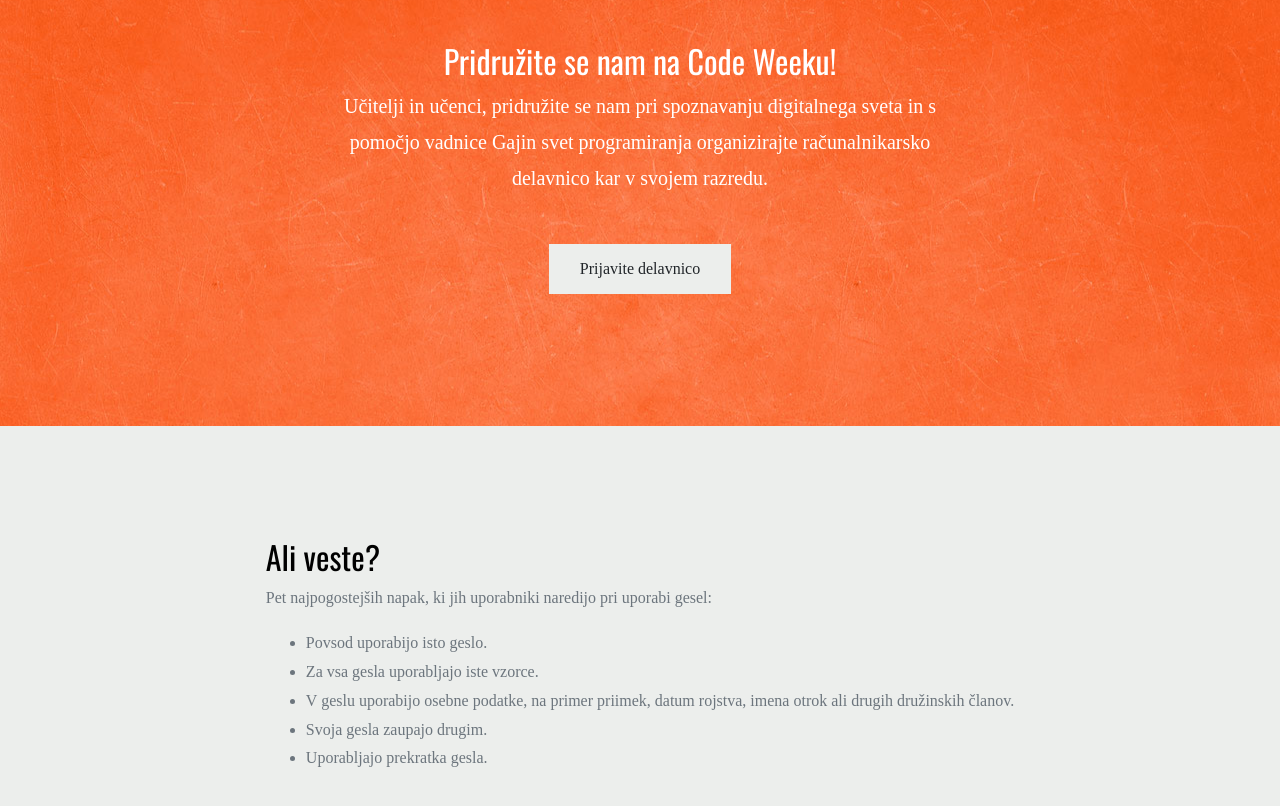
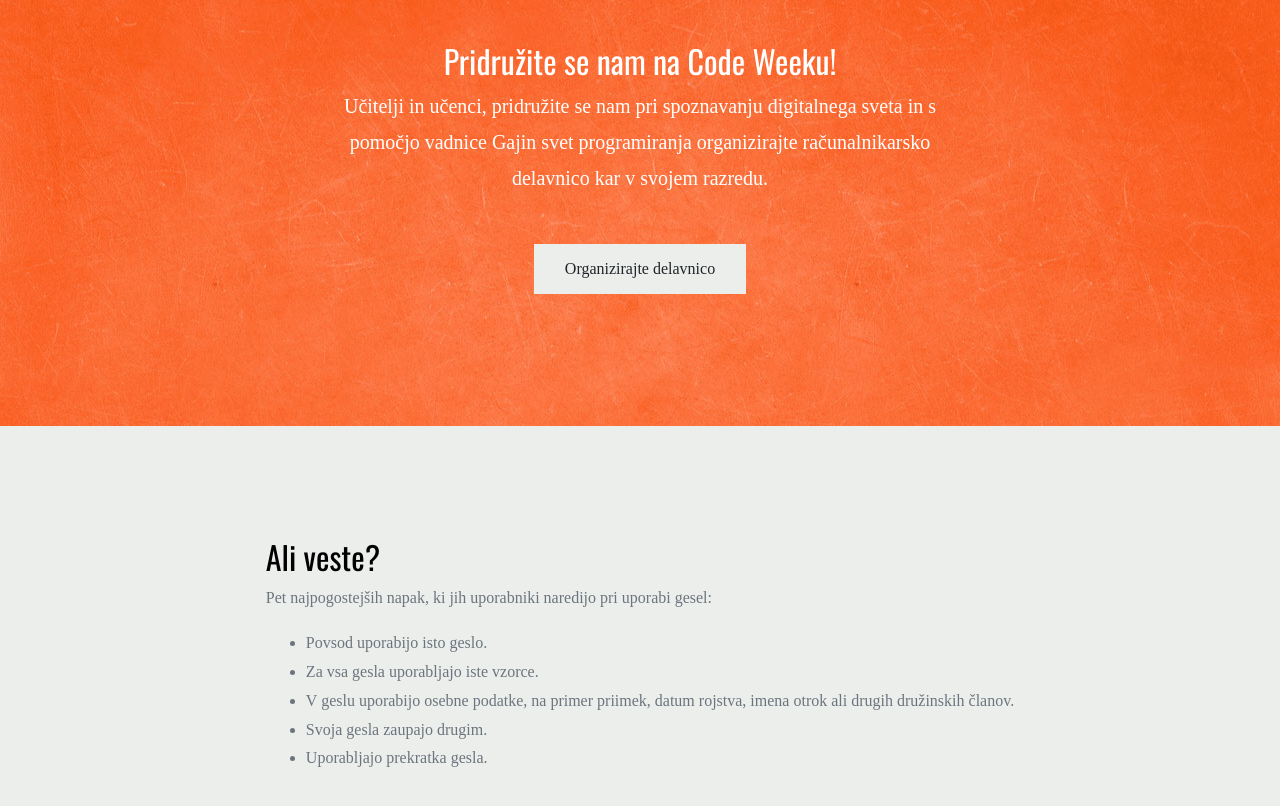
Before and after one commit to codeweeksi/gajin-svet, a Jekyll site: the page built from index.md, in a window 1280 px wide and 900 px high, scrolled down 1955 px. Shown: the top 806 px of the window. Built offline with Jekyll 4.4.1, drawn with Linux system fonts in a browser that asks for light colours; some web fonts are replaced; comment, search, counter and statistics services are not loaded.

Commit message:
edited button txt

```diff
--- a/_layouts/home.html
+++ b/_layouts/home.html
@@ -50,7 +50,7 @@ layout: default
       <div class="col-md-7 text-center element-animate">
         <h2>Pridružite se nam na Code Weeku!</h2>
         <p class="lead mb-5">Učitelji in učenci, pridružite se nam pri spoznavanju digitalnega sveta in s pomočjo vadnice Gajin svet programiranja organizirajte računalnikarsko delavnico kar v svojem razredu.</p>
-        <p><a href="#" class="btn btn-light">Prijavite delavnico</a></p>
+        <p><a href="#" class="btn btn-light">Organizirajte delavnico</a></p>
       </div>
     </div>
   </div>
```
